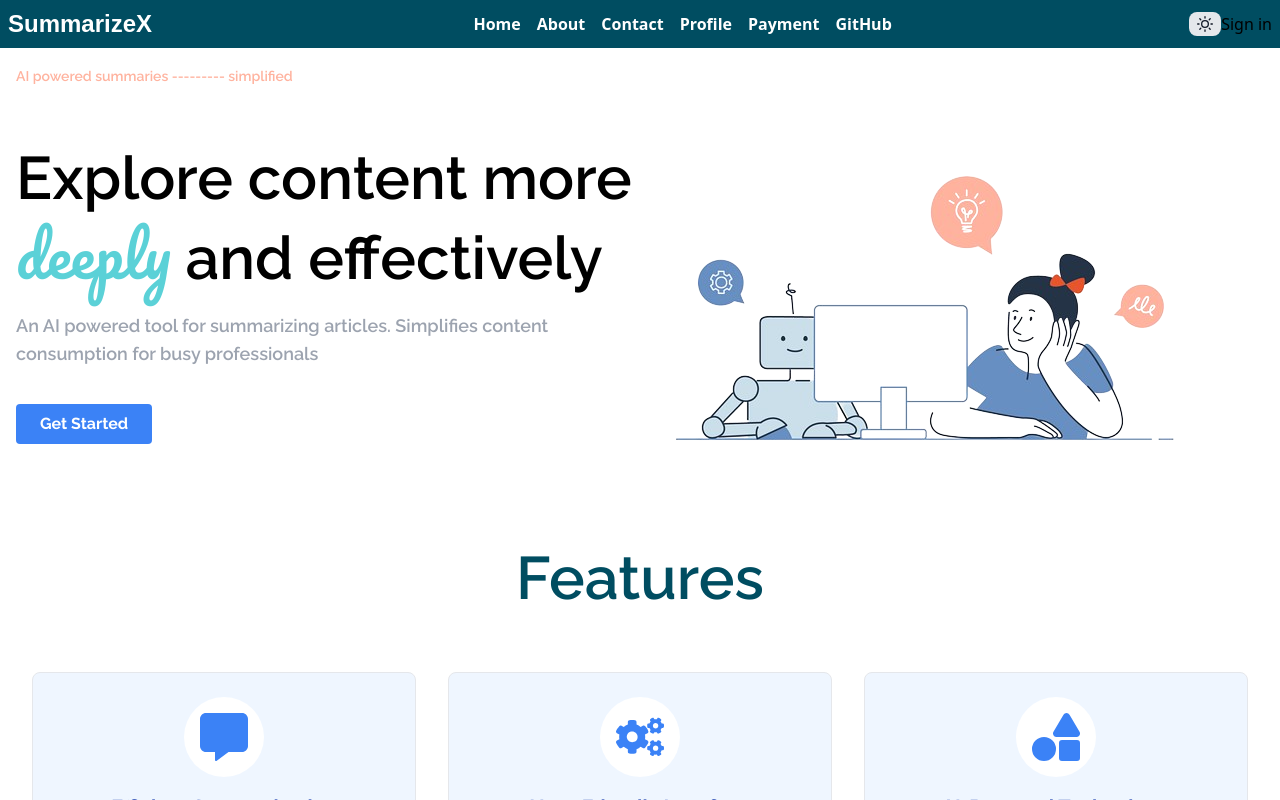
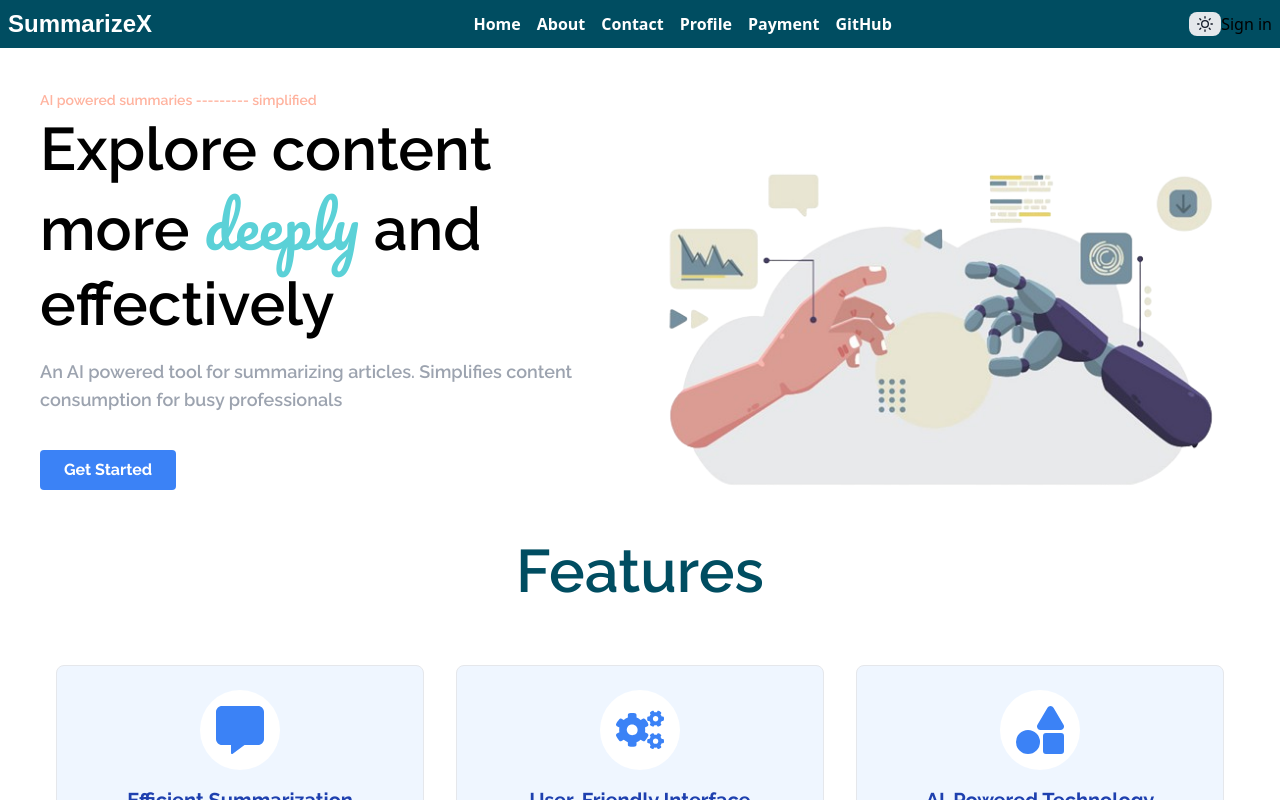
Before and after one commit to Krishna100604/SummarizeX, a React (Vite) app: page / in a window 1280 px wide. Shown: the top 800 px of the page. Built offline with nearby package versions, Linux system fonts and the light colour scheme; no server answers; a web font is replaced by a local one.

Commit message:
changed homepage img

```diff
--- a/src/Navbar.jsx
+++ b/src/Navbar.jsx
@@ -110,7 +110,7 @@ const Navbar = () => {
           <div className="flex items-center ">
             <button
               onClick={toggleDarkMode}
-              className="flex items-center justify-center bg-gray-200 dark:bg-gray-600 px-2 py-1 rounded-lg hover:bg-gray-300 dark:hover:bg-gray-700 text-gray-900 dark:text-gray-200"
+              className="flex items-center justify-center bg-gray-200 dark:bg-gray-500 px-2 py-1 rounded-lg hover:bg-gray-300 dark:hover:bg-gray-600 text-gray-900 dark:text-gray-100"
             >
               {isDarkMode ? <FiMoon /> : <FiSun />}
             </button>
--- a/src/Pages/Home.jsx
+++ b/src/Pages/Home.jsx
@@ -1,7 +1,7 @@
 import React from "react";
 import { motion } from "framer-motion";
 import { FaUser, FaStar, FaCheck } from "react-icons/fa";
-import img from "../assets/images/home-ai.png";
+import img from "../assets/images/homepage.png";
 import review1 from "../assets/images/zade.jpg";
 import review2 from "../assets/images/adyy.jpg";
 import { Link, useNavigate } from "react-router-dom";
@@ -42,7 +42,7 @@ const Home = () => {
 
   return (
     <>
-      <header className="p-4 min-h-screen dark:bg-[#0f172a] " style={styles}>
+      <header className="p-10 min-h-screen dark:bg-[#0f172a] " style={styles}>
         <motion.span
           className="text-sm text-[#ffb39f]  font-semibold"
           initial={{ opacity: 0, y: -20 }}
```
Also changed, not shown: src/assets/images/home2.png (added), src/assets/images/homepage.png (added).
